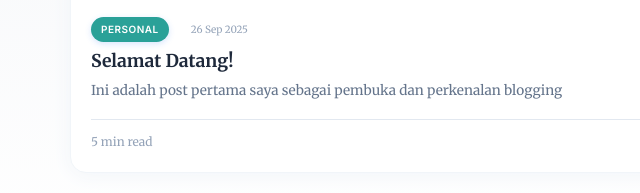
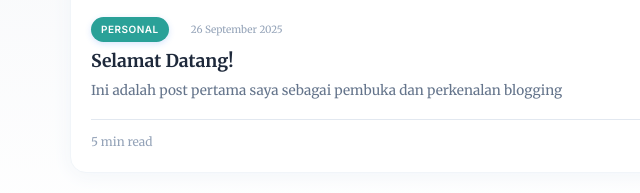
Before and after one commit to ydkrisdiantoro/ydkrisdiantoro.github.io, an Astro site: page /blog in a window 1280 px wide. Shown: the part 338-531 px from the top of the page, 0-640 px from the left. Built offline with nearby package versions, Linux system fonts and the light colour scheme; Astro itself is replaced by a stand-in of ours.

Commit message:
fix: change month format to long in FormattedDate component

```diff
--- a/src/components/FormattedDate.astro
+++ b/src/components/FormattedDate.astro
@@ -10,7 +10,7 @@ const { date } = Astro.props;
 	{
 		date.toLocaleDateString('id-ID', {
 			year: 'numeric',
-			month: 'short',
+			month: 'long',
 			day: 'numeric',
 		})
 	}
```
